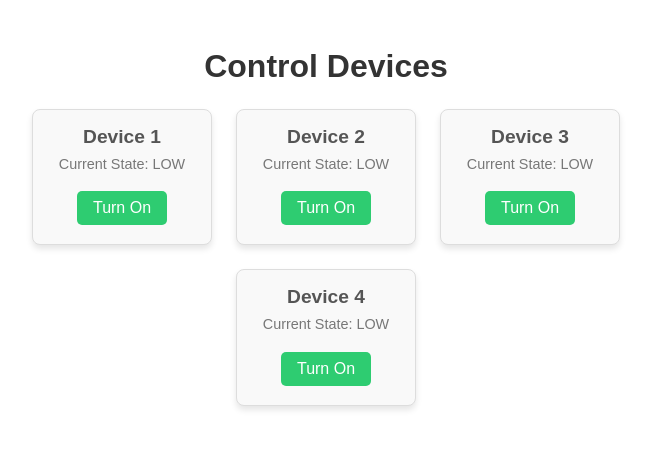
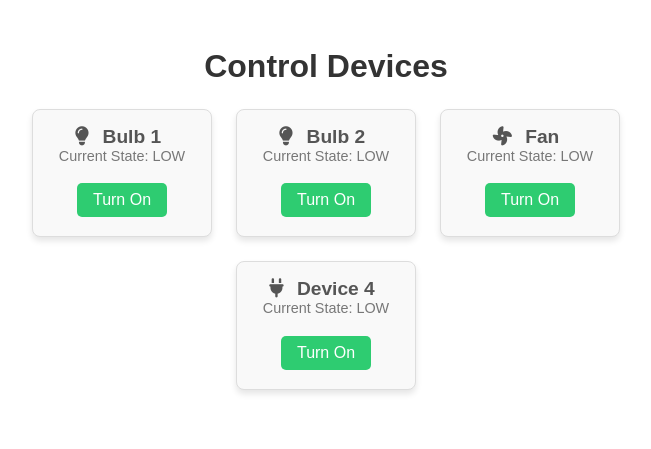
Before and after one commit to dewanshDT/DEWHOME, a Flask app: page / in a window 1280 px wide. Shown: the top 449 px of the page, without its empty margins (314-965 px from the left). Run offline with Flask 3, Linux system fonts and the light colour scheme; data comes from the database, SQL or seed files in the repository.

Commit message:
device names

```diff
--- a/app.py
+++ b/app.py
@@ -7,8 +7,17 @@ from modules import db_operations
 
 app = Flask(__name__)
 
-# Device IDs
-DEVICE_IDS = [1, 2, 3, 4]
+# Device list
+DEVICES = [
+    {'id': 1, 'name': 'Bulb 1', 'icon': 'fa-lightbulb'},
+    {'id': 2, 'name': 'Bulb 2', 'icon': 'fa-lightbulb'},
+    {'id': 3, 'name': 'Fan', 'icon': 'fa-fan'},
+    {'id': 4, 'name': 'Device 4', 'icon': 'fa-plug'}
+]
+
+# Extract DEVICE_IDS from DEVICES
+DEVICE_IDS = [device['id'] for device in DEVICES]
+
 
 # Initialize GPIO and Database
 gpio_control.setup_pins()                     # Set up GPIO pins
@@ -21,7 +30,7 @@ gpio_control.set_device_states(device_states)
 
 @app.route('/')
 def index():
-    return render_template('index.html', device_ids=DEVICE_IDS)
+     return render_template('index.html', devices=DEVICES)
 
 @app.route('/device', methods=['POST'])
 def control_device():
--- a/static/css/style.css
+++ b/static/css/style.css
@@ -42,8 +42,8 @@
 
 .device-title {
   font-size: 1.2rem;
+  margin-right: 8px;
   color: #555;
-  margin-bottom: 0.5rem;
 }
 
 .device-state {
@@ -94,3 +94,8 @@
 .toggle-btn.off {
   background-color: #2ecc71;
 }
+
+.device-title i {
+  margin-right: 8px;
+  color: #555;
+}
--- a/templates/index.html
+++ b/templates/index.html
@@ -5,20 +5,25 @@
     <meta charset="UTF-8">
     <title>Device Control</title>
     <link rel="stylesheet" href="{{ url_for('static', filename='css/style.css') }}">
+    <!-- Add Font Awesome CSS -->
+    <link rel="stylesheet" href="https://cdnjs.cloudflare.com/ajax/libs/font-awesome/6.4.0/css/all.min.css">
 </head>
 
 <body>
     <div class="container">
         <h1 class="main-title">Control Devices</h1>
         <div id="devices" class="device-container">
-            {% for device_id in device_ids %}
+            {% for device in devices %}
             <div class="device-card">
-                <h2 class="device-title">Device {{ device_id }}</h2>
+                <h2 class="device-title">
+                    <i class="fas {{ device.icon }}"></i>
+                    {{ device.name }}
+                </h2>
                 <p class="device-state">
-                    Current State: <span id="device-state-{{ device_id }}">Unknown</span>
+                    Current State: <span id="device-state-{{ device.id }}">Unknown</span>
                 </p>
-                <button class="btn toggle-btn" id="toggle-btn-{{ device_id }}" data-state="0"
-                    onclick="toggleDevice({{ device_id }})">Toggle</button>
+                <button class="btn toggle-btn" id="toggle-btn-{{ device.id }}" data-state="0"
+                    onclick="toggleDevice({{ device.id }})">Toggle</button>
             </div>
             {% endfor %}
         </div>
```
